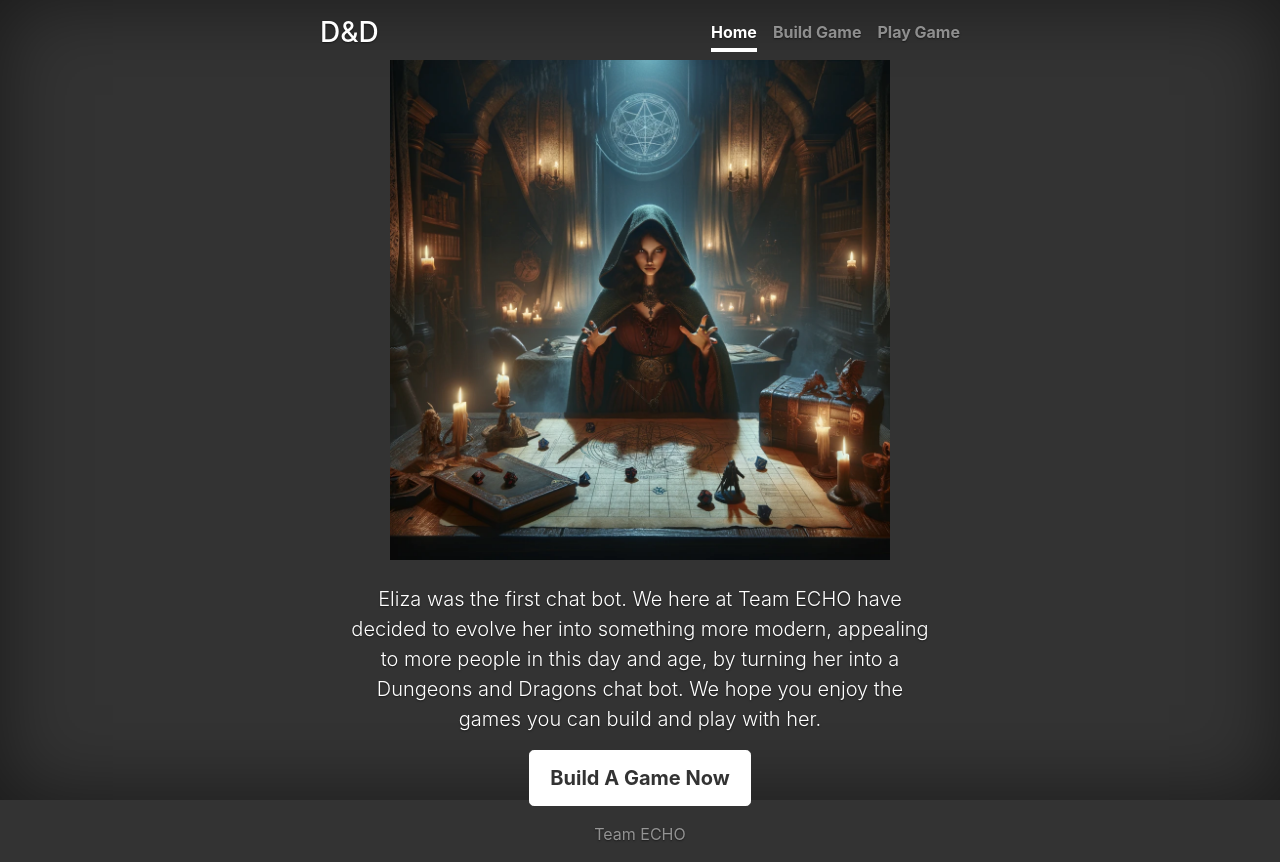
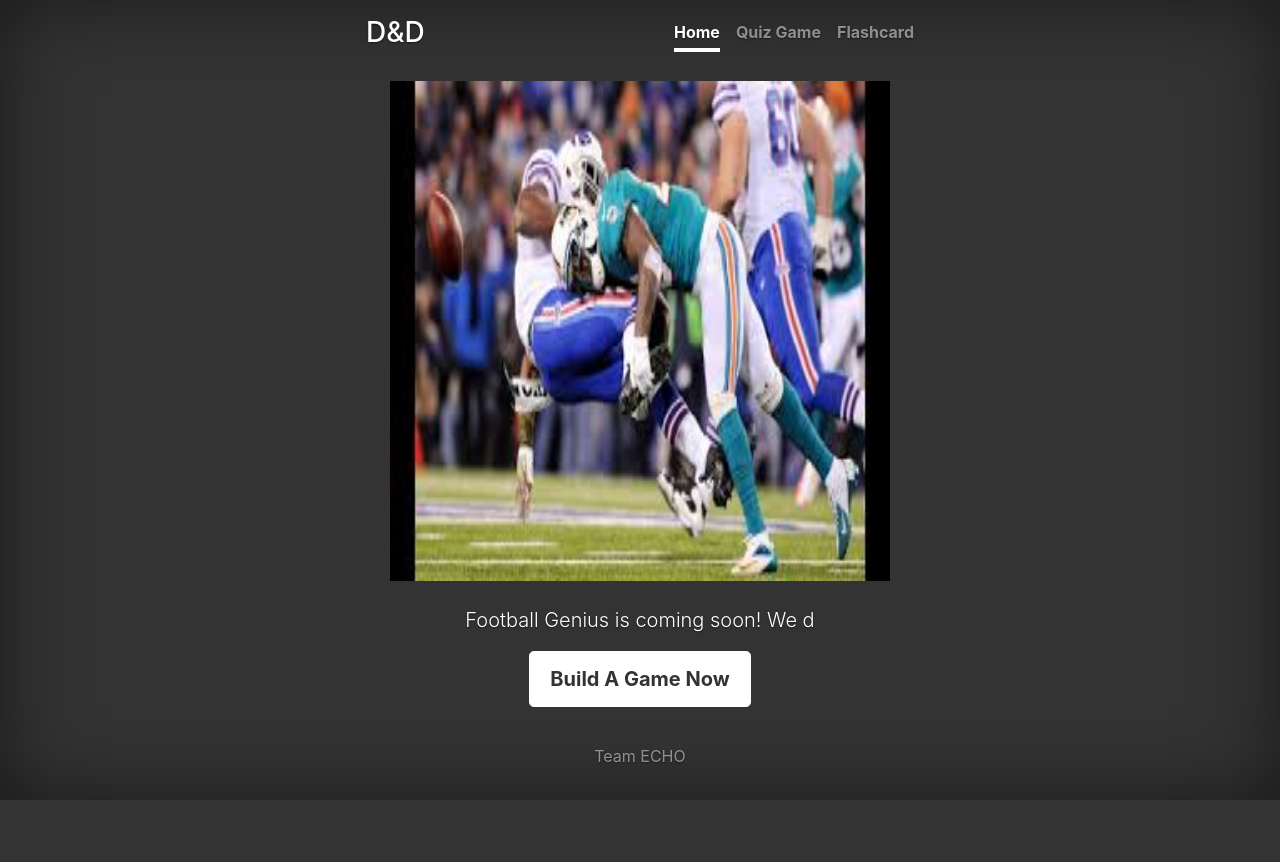
Before and after one commit to landersnick/Football-Genius, a website: page public/index.html in a window 1280 px wide. After the commit the page ends 800 px from the top, so only its background shows below. Drawn offline with nearby package versions, Linux system fonts and the light colour scheme.

Commit message:
Changed to FB  Photo

```diff
--- a/public/index.html
+++ b/public/index.html
@@ -8,7 +8,7 @@
   <meta name="author" content="">
   <link rel="icon" href="../../../../favicon.ico">
 
-  <title>D&D Chatbot</title>
+  <title>D&D flashcards.htmlbot</title>
 
   <!-- Bootstrap core CSS -->
   <link href="../../../../dist/css/bootstrap.min.css" rel="stylesheet">
@@ -26,25 +26,21 @@
         <nav class="nav nav-masthead justify-content-center">
           <!-- NAVBAR LINKS -->
           <a class="nav-link active" href="index.html">Home</a>
-          <a class="nav-link" href="BuildGame.html">Build Game</a>
-          <a class="nav-link" href="Chat.html">Play Game</a>
+          <a class="nav-link" href="main.html">Quiz Game</a>
+          <a class="nav-link" href="flashcards.html">Flashcard</a>
         </nav>
       </div>
     </header>
 
     <main role="main" class="inner cover">
       <h1 class="cover-heading"></h1>
-      <img src="assets/images/Eliza.png" alt="Eliza conversation image" height="500" width="500">
+      <img src="assets/images/midair_tackle.jpg" alt="The tackle" height="500" width="500">
       <br>
       <br>
-      <p class="lead">Eliza was the first chat bot. We here at Team ECHO have decided to evolve her into something more
-        modern,
-        appealing to more people in this day and age, by turning her into a Dungeons and Dragons chat bot. We hope you
-        enjoy the games
-        you can build and play with her.
+      <p class="lead">Football Genius is coming soon! We d
       </p>
       <p class="lead">
-        <a href="BuildGame.html" class="btn btn-lg btn-secondary">Build A Game Now</a>
+        <a href="main.html" class="btn btn-lg btn-secondary">Build A Game Now</a>
       </p>
     </main>
 
```
Also changed, not shown: public/main.html (+1 -1 lines), public/assets/images/midair_tackle.jpg (added), public/assets/js/vendor/BuildQuiz.js (added).
